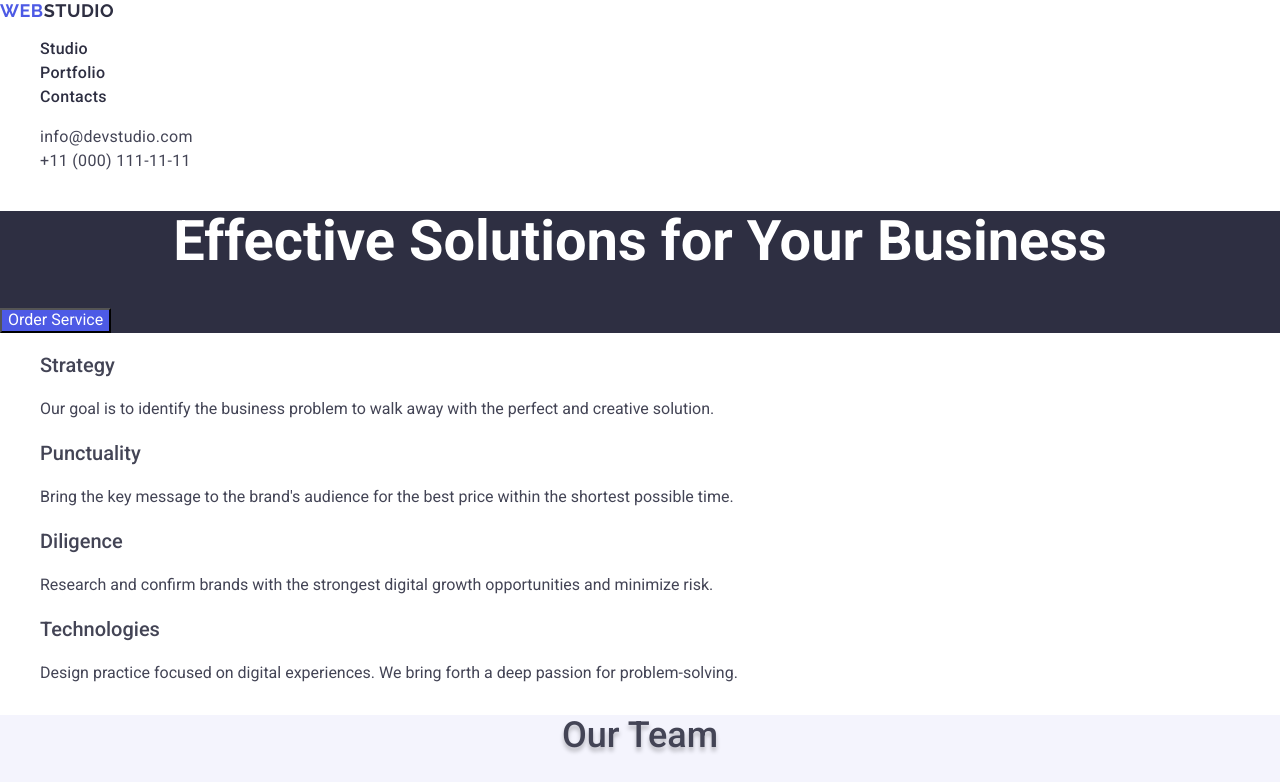
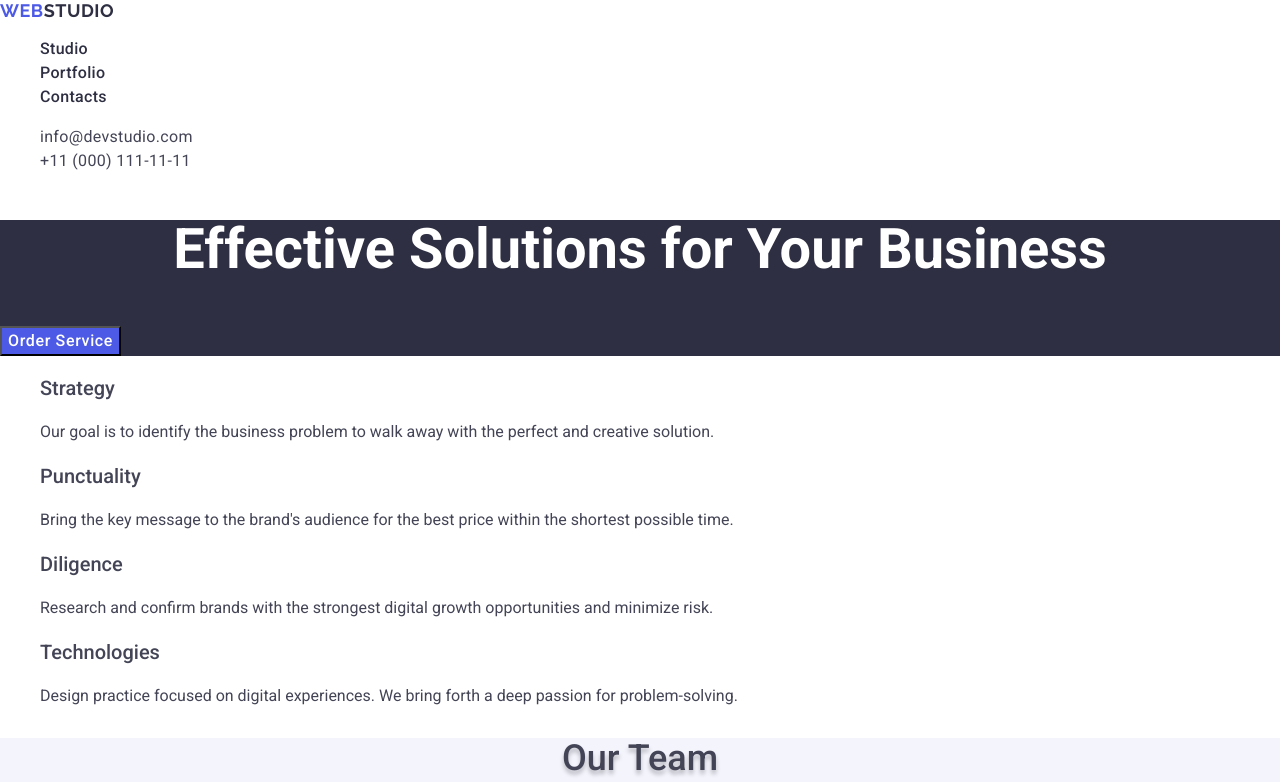
Before and after one commit to JimGear/goit-markup-hw-02, a plain HTML site: page index.html in a window 1280 px wide. Shown: the top 782 px of the page. Drawn offline with nearby package versions, Linux system fonts and the light colour scheme.

Commit message:
addited banner 1

```diff
--- a/css/style.css
+++ b/css/style.css
@@ -63,26 +63,33 @@ address {
 /* Start Banner */
 
 .banner {
-    background-color: #2E2F42;
+
+    background-color:#2e2f42;
 }
 
 .banner-title {
     font-size: 56px;
-    line-height: 60px;
-    color: #fff;
+    line-height: 1.07;
+    color: #ffffff;
     text-align: center;
 }
 
 .banner-btn {
     background-color: #4D5AE5;
-
-
-    color: #fff;
-
-
+    font-family: "Roboto", sans-serif;
+    font-weight: 500;
+    font-size: 16px;
+    line-height: 1.5;
+    letter-spacing: 0.04em;
+    color: #ffffff;
 }
 
 .banner-btn:hover {
+    background-color: #404BBF;
+    cursor: pointer;
+}
+
+.banner-btn:focus {
     background-color: #404BBF;
     cursor: pointer;
 }
--- a/index.html
+++ b/index.html
@@ -34,10 +34,10 @@
             </ul>
         </address>
     </header>
-    <main class="banner">
+    <section class="banner">
         <h1 class="banner-title">Effective Solutions for Your Business</h1>
         <button type="button" class="banner-btn">Order Service</button>
-    </main>
+    </section>
     <section class="description">
         <ul class="description-items">
             <li class="description-item">
```
